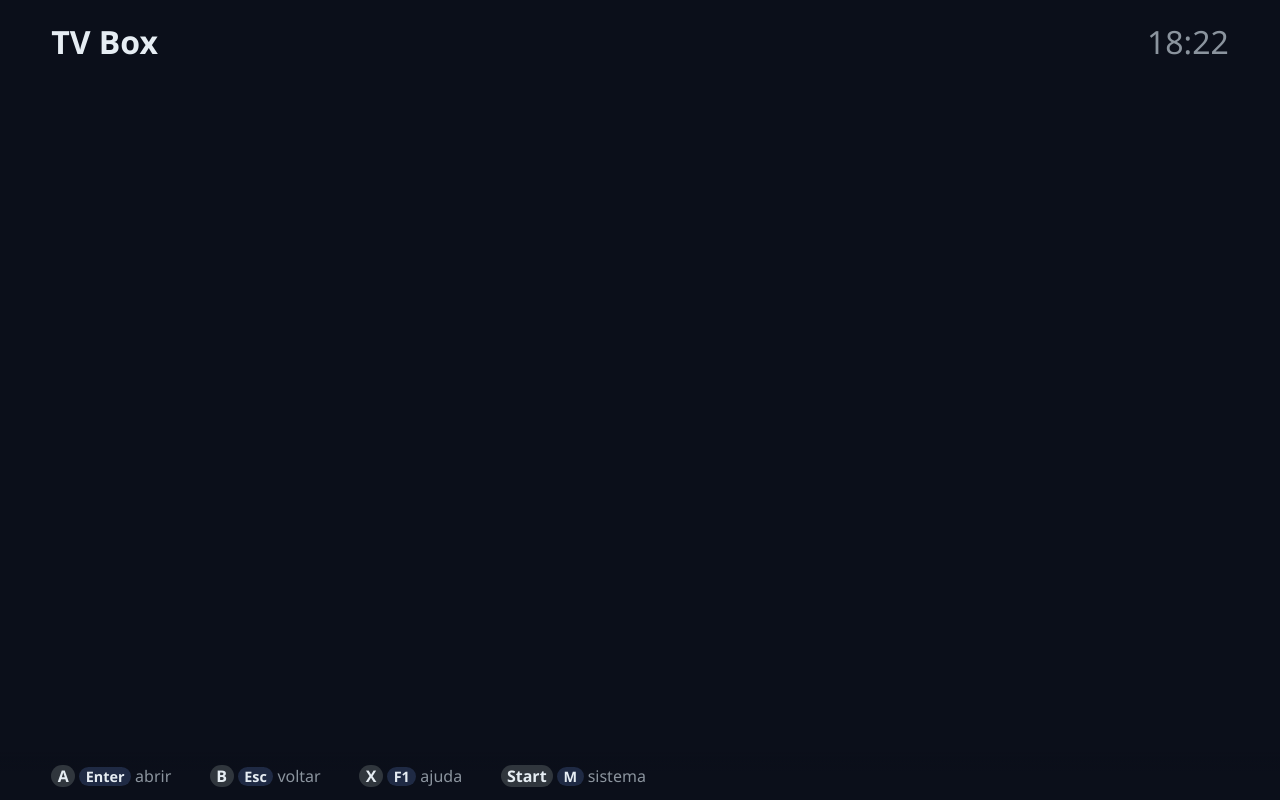
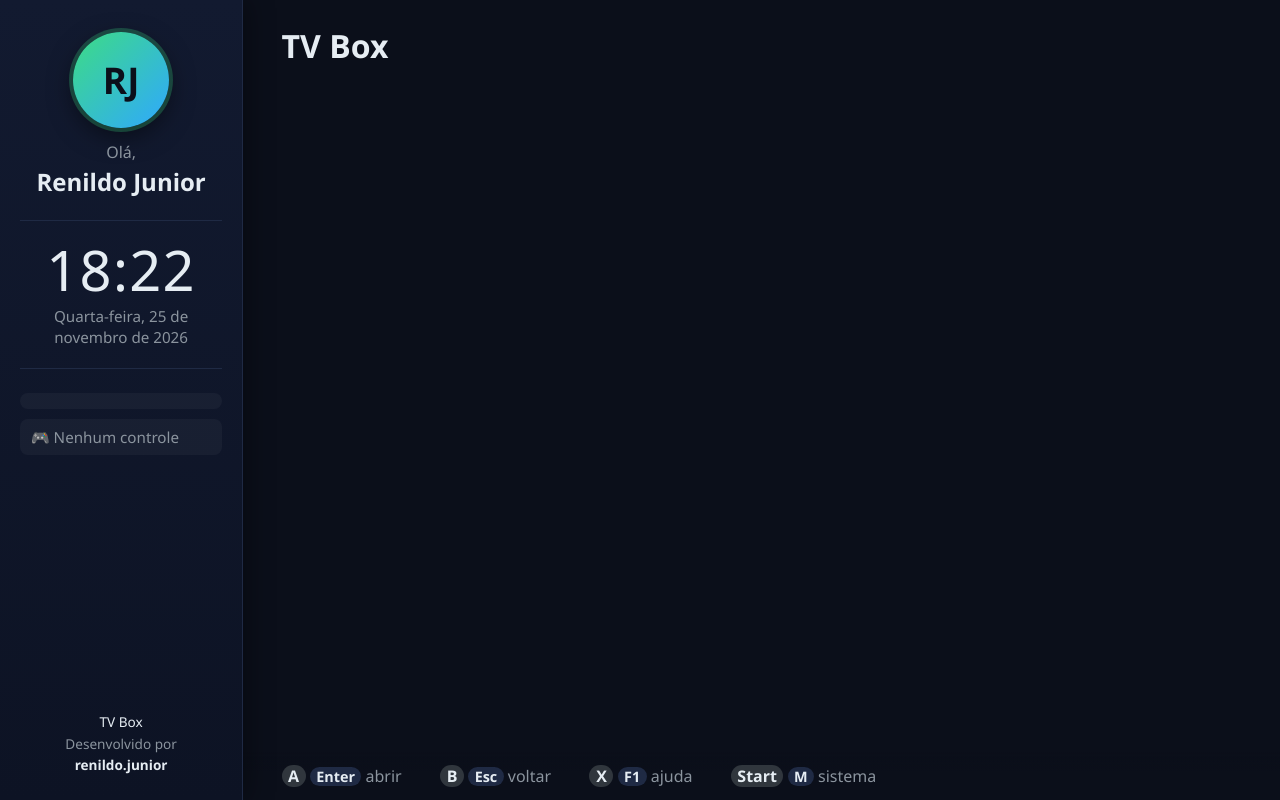
Before and after one commit to Renildo-Junior/TVbox, an Electron app: page renderer/index.html in a window 1280 px wide. Drawn offline with Linux system fonts and the light colour scheme; no server answers.

Commit message:
subindo todos os arquivos

```diff
--- a/renderer/app.js
+++ b/renderer/app.js
@@ -128,6 +128,7 @@ async function carregar() {
   document.title = dados.titulo;
   el('titulo').textContent = dados.titulo;
   estado.controles = dados.controles || {};
+  pintarLateral(dados);
 
   const linhas = [];
   linhas.push({
@@ -537,9 +538,43 @@ function passoCaptura(t) {
   }
 }
 
-// ---------- relógio ----------
+// ---------- barra lateral (usuário, relógio, data, versão) ----------
+function iniciais(nome) {
+  const p = String(nome || '').trim().split(/\s+/).filter(Boolean);
+  if (!p.length) return '🙂';
+  return (p[0][0] + (p.length > 1 ? p[p.length - 1][0] : '')).toUpperCase();
+}
+
+function pintarLateral(dados) {
+  const usuario = dados.usuario || 'Jogador';
+  el('usuario').textContent = usuario;
+  el('avatar').textContent = iniciais(usuario);
+  el('versao').textContent = `${dados.titulo} · versão ${dados.versao || '?'}`;
+  el('desenvolvedor').textContent = dados.desenvolvedor || 'renildo.junior';
+  const n = dados.totalJogos || 0;
+  el('lateral-jogos').textContent = `🕹️ ${n} ${n === 1 ? 'jogo' : 'jogos'} na biblioteca`;
+}
+
+function pintarControles() {
+  const lista = pads();
+  const alvo = el('lateral-controle');
+  if (!lista.length) {
+    alvo.textContent = '🎮 Nenhum controle';
+    alvo.classList.remove('ligado');
+    return;
+  }
+  const nome = lista[0].id.replace(/\s*\(.*\)\s*$/, '') || 'controle';
+  alvo.textContent = lista.length > 1 ? `🎮 ${lista.length} controles conectados` : `🎮 ${nome}`;
+  alvo.classList.add('ligado');
+}
+window.addEventListener('gamepadconnected', pintarControles);
+window.addEventListener('gamepaddisconnected', pintarControles);
+
 function relogio() {
-  el('relogio').textContent = new Date().toLocaleTimeString('pt-BR', { hour: '2-digit', minute: '2-digit' });
+  const agora = new Date();
+  el('relogio').textContent = agora.toLocaleTimeString('pt-BR', { hour: '2-digit', minute: '2-digit' });
+  const data = agora.toLocaleDateString('pt-BR', { weekday: 'long', day: '2-digit', month: 'long', year: 'numeric' });
+  el('data').textContent = data.charAt(0).toUpperCase() + data.slice(1);
 }
 
 // Ao voltar de um emulador, ignora o botão que ainda estiver apertado (evita reabrir o jogo).
@@ -552,7 +587,8 @@ window.tvbox.aoVoltar(() => {
 window.tvbox.aoSair(() => { estado.pausado = true; });
 
 relogio();
-setInterval(relogio, 10000);
+setInterval(relogio, 5000);
+pintarControles();
 document.body.dataset.tela = 'inicio';
 desenharRodape();
 carregar();
--- a/renderer/index.html
+++ b/renderer/index.html
@@ -7,12 +7,32 @@
   <link rel="stylesheet" href="style.css">
 </head>
 <body>
-  <header>
-    <h1 id="titulo">TV Box</h1>
-    <div id="relogio" aria-live="off"></div>
-  </header>
-  <main id="linhas" aria-label="Menu"></main>
-  <footer id="rodape"></footer>
+  <aside id="lateral" aria-label="Painel">
+    <div class="perfil">
+      <div id="avatar" class="avatar">RJ</div>
+      <div class="ola">Olá,</div>
+      <div id="usuario" class="usuario">Renildo Junior</div>
+    </div>
+    <div class="hora">
+      <div id="relogio" aria-live="off"></div>
+      <div id="data"></div>
+    </div>
+    <div class="info">
+      <div id="lateral-jogos"></div>
+      <div id="lateral-controle">🎮 Nenhum controle</div>
+    </div>
+    <div class="creditos">
+      <div id="versao">TV Box</div>
+      <div>Desenvolvido por <strong id="desenvolvedor">renildo.junior</strong></div>
+    </div>
+  </aside>
+  <div id="conteudo">
+    <header>
+      <h1 id="titulo">TV Box</h1>
+    </header>
+    <main id="linhas" aria-label="Menu"></main>
+    <footer id="rodape"></footer>
+  </div>
   <div id="aviso" role="status" hidden></div>
   <div id="modal" role="dialog" aria-modal="true" hidden>
     <div class="caixa">
--- a/renderer/style.css
+++ b/renderer/style.css
@@ -10,30 +10,55 @@
 html, body { margin: 0; height: 100%; background: var(--fundo); color: var(--texto);
   font-family: "Segoe UI", system-ui, sans-serif; overflow: hidden; cursor: none; user-select: none; }
 
-header { display: flex; justify-content: space-between; align-items: center; padding: 2.5vh 4vw 1vh; }
+/* ---------- barra lateral ---------- */
+:root { --lateral: 19vw; }
+body { display: flex; }
+#lateral { flex: 0 0 var(--lateral); height: 100vh; display: flex; flex-direction: column; gap: 3vh;
+  padding: 4vh 1.6vw 3vh; background: linear-gradient(180deg, #121a30 0%, #0d1324 100%);
+  border-right: 1px solid #1f2a44; box-shadow: .4vw 0 3vh rgba(0,0,0,.35); z-index: 2; }
+#lateral .perfil { display: flex; flex-direction: column; align-items: center; text-align: center; gap: .6vh; }
+#lateral .avatar { width: 12vh; height: 12vh; border-radius: 50%; display: flex; align-items: center; justify-content: center;
+  font-size: 4.6vh; font-weight: 700; color: #0b0f1a; margin-bottom: 1vh;
+  background: linear-gradient(135deg, var(--destaque), #2fa8ff); box-shadow: 0 0 0 .5vh rgba(61,220,132,.25), 0 1vh 3vh rgba(0,0,0,.5); }
+#lateral .ola { font-size: 2vh; color: var(--suave); }
+#lateral .usuario { font-size: 3vh; font-weight: 600; line-height: 1.2; }
+#lateral .hora { text-align: center; padding: 2.4vh 0; border-top: 1px solid #1f2a44; border-bottom: 1px solid #1f2a44; }
+#relogio { font-size: 7vh; font-weight: 300; line-height: 1; font-variant-numeric: tabular-nums; letter-spacing: .1vw; }
+#data { margin-top: 1.2vh; font-size: 1.9vh; color: var(--suave); line-height: 1.4; }
+#lateral .info { display: flex; flex-direction: column; gap: 1.2vh; font-size: 1.9vh; color: var(--suave); }
+#lateral .info > div { padding: 1vh .8vw; border-radius: 1vh; background: rgba(255,255,255,.04);
+  white-space: nowrap; overflow: hidden; text-overflow: ellipsis; }
+#lateral-controle.ligado { color: var(--destaque); background: rgba(61,220,132,.08); }
+#lateral .creditos { margin-top: auto; text-align: center; font-size: 1.7vh; color: var(--suave); line-height: 1.6; }
+#lateral .creditos strong { color: var(--texto); font-weight: 600; }
+#versao { color: var(--texto); }
+
+#conteudo { flex: 1; min-width: 0; height: 100vh; position: relative; }
+
+header { display: flex; justify-content: space-between; align-items: center; padding: 3vh 3vw 1vh; }
 h1 { margin: 0; font-size: 4vh; font-weight: 600; }
-#relogio { font-size: 4vh; color: var(--suave); font-variant-numeric: tabular-nums; }
 
-main { height: 80vh; overflow: hidden; padding: 0 4vw; scroll-behavior: smooth; }
+main { height: 82vh; overflow: hidden; padding: 0 3vw; scroll-behavior: smooth; }
 .linha { margin: 2vh 0 3vh; }
 .linha h2 { margin: 0 0 1.2vh; font-size: 2.8vh; font-weight: 500; color: var(--suave); }
 .linha.ativa h2 { color: var(--texto); }
 .trilho { display: flex; gap: 1.6vw; overflow: hidden; padding: 1.2vh 0.6vw; scroll-behavior: smooth; }
 
-.cartao { flex: 0 0 auto; width: 15vw; aspect-ratio: 3 / 4; border: 0; border-radius: 1vh; background: var(--cartao);
+.cartao { flex: 0 0 auto; width: 13vw; aspect-ratio: 3 / 4; border: 0; border-radius: 1vh; background: var(--cartao);
   color: var(--texto); font: inherit; display: flex; flex-direction: column; align-items: center; justify-content: flex-end;
   overflow: hidden; position: relative; outline: none; transition: transform .12s, box-shadow .12s; }
-.cartao.app { aspect-ratio: 16 / 10; justify-content: center; gap: 1vh; }
+.cartao.app { aspect-ratio: 4 / 3; justify-content: center; gap: 1vh; }
 .cartao .icone { font-size: 7vh; line-height: 1; }
 .cartao img { position: absolute; inset: 0; width: 100%; height: 100%; object-fit: cover; }
 .cartao .nome { position: relative; width: 100%; padding: 1vh .8vw; font-size: 2.1vh; text-align: center;
   background: linear-gradient(transparent, rgba(0,0,0,.85)); }
-.cartao.app .nome { background: none; }
+.cartao.app .nome { background: none; font-size: 1.9vh; line-height: 1.25; padding: 0 .6vw; }
+.cartao.app .icone { font-size: 5.5vh; }
 .cartao.sem-capa .nome { flex: 1; display: flex; align-items: center; justify-content: center; background: none; font-size: 2.4vh; }
 .cartao.indisponivel { opacity: .45; }
 .cartao.foco { transform: scale(1.08); box-shadow: 0 0 0 .45vh var(--foco), 0 1vh 3vh rgba(0,0,0,.6); z-index: 1; }
 
-footer { position: fixed; bottom: 0; left: 0; right: 0; display: flex; gap: 3vw; padding: 1.6vh 4vw;
+footer { position: fixed; bottom: 0; left: var(--lateral); right: 0; display: flex; gap: 3vw; padding: 1.6vh 3vw;
   font-size: 2vh; color: var(--suave); background: linear-gradient(transparent, var(--fundo) 40%); }
 body[data-tela="tv"] { background: radial-gradient(ellipse at top, #12301f, var(--fundo) 60%); }
 .tecla { display: inline-block; min-width: 3vh; padding: 0 .8vh; border-radius: 1.5vh; background: #30363d; color: var(--texto); text-align: center; }
```
Also changed, not shown: test/tv-bios.test.js (+9 -0 lines).
